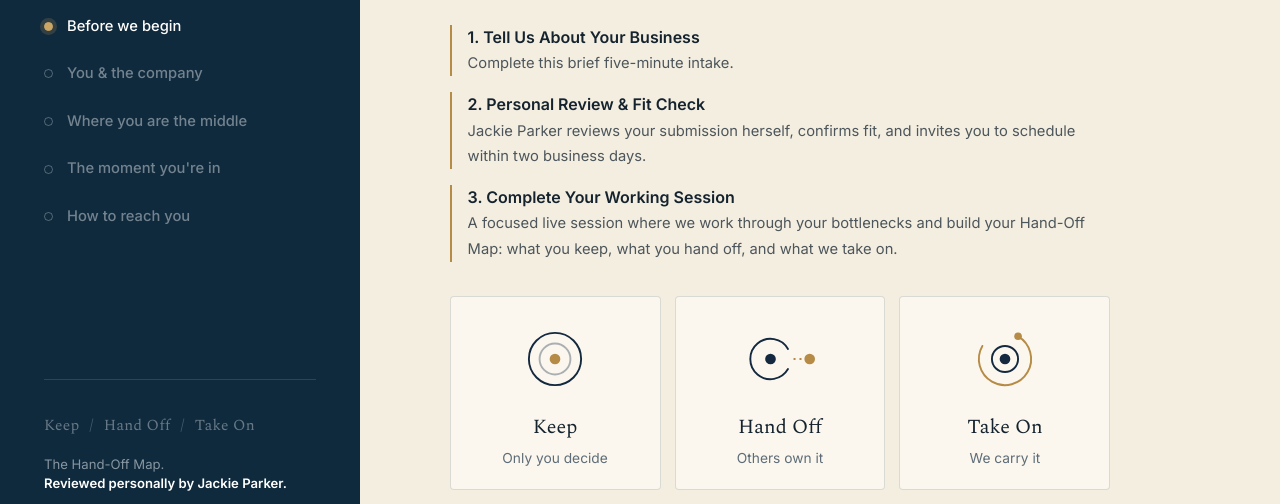
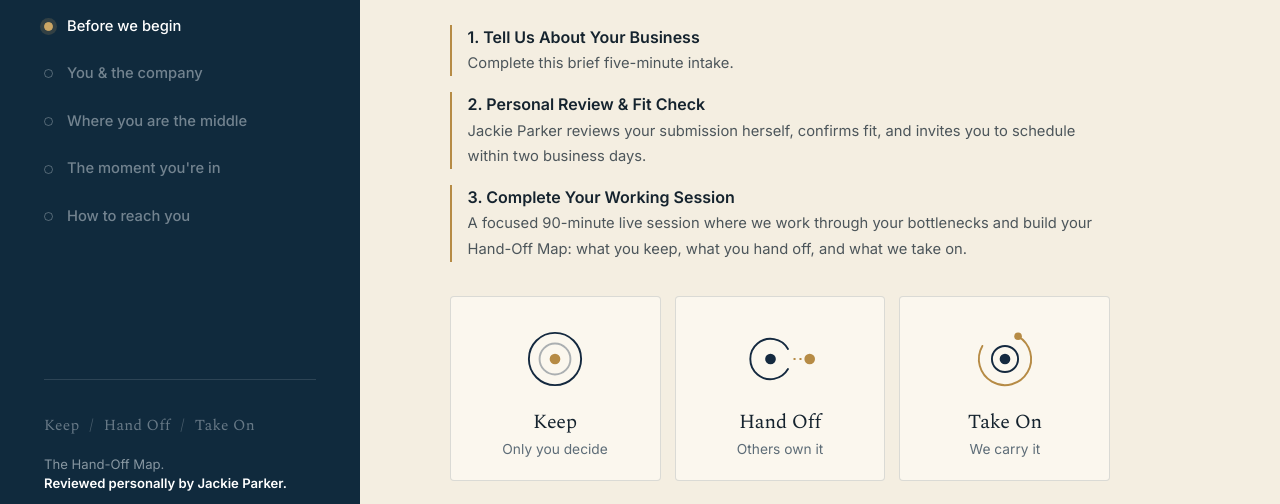
Before and after one commit to Assgnmnt/DeepSightStrategy, a plain HTML site: page founder-scale-session.html in a window 1280 px wide. Shown: the part 258-762 px from the top of the page. Drawn offline with nearby package versions, Linux system fonts and the light colour scheme.

Commit message:
Finish brief: builders line, 90-minute session, OKR credential, AI Read entry point, heading order
Co-Authored-By: Claude Sonnet 5.5 <noreply@anthropic.com>
Claude-Session: https://claude.ai/code/session_01FLU4LpmiHj4XPWneNP5H4h

```diff
--- a/founder-scale-session.html
+++ b/founder-scale-session.html
@@ -249,7 +249,7 @@
   .triad{display:grid;grid-template-columns:repeat(3,1fr);gap:14px;margin:34px 0 26px}
   .tcard{background:var(--cream-pure);border:1px solid var(--line);border-radius:4px;padding:24px 16px 20px;text-align:center;transition:all .5s var(--ease)}
   .tcard svg{display:block;margin:0 auto 14px;width:76px;height:76px}
-  .tcard h4{font-family:'Spectral',serif;font-size:1.25rem;font-weight:400;color:var(--ink)}
+  .tcard h4, .tcard h3{font-family:'Spectral',serif;font-size:1.25rem;font-weight:400;color:var(--ink)}
   .tcard p{font-size:.86rem;color:var(--muted);margin-top:4px}
   .tcard.lit{border-color:var(--gold);background:#fcf8ef;box-shadow:0 0 0 1px var(--gold) inset,0 10px 26px rgba(182,139,69,.16);transform:translateY(-3px)}
   .chips{display:flex;flex-wrap:wrap;gap:10px;margin:0 0 34px}
@@ -327,11 +327,11 @@
             <ol class="fss-journey" style="list-style:none;padding:0;margin:1.75rem 0 0;display:grid;gap:1rem">
               <li style="border-left:2px solid #B68B45;padding-left:1rem"><strong style="display:block;font-size:1rem">1. Tell Us About Your Business</strong><span style="opacity:.75;font-size:.92rem">Complete this brief five-minute intake.</span></li>
               <li style="border-left:2px solid #B68B45;padding-left:1rem"><strong style="display:block;font-size:1rem">2. Personal Review &amp; Fit Check</strong><span style="opacity:.75;font-size:.92rem">Jackie Parker reviews your submission herself, confirms fit, and invites you to schedule within two business days.</span></li>
-              <li style="border-left:2px solid #B68B45;padding-left:1rem"><strong style="display:block;font-size:1rem">3. Complete Your Working Session</strong><span style="opacity:.75;font-size:.92rem">A focused live session where we work through your bottlenecks and build your Hand-Off Map: what you keep, what you hand off, and what we take on.</span></li>
+              <li style="border-left:2px solid #B68B45;padding-left:1rem"><strong style="display:block;font-size:1rem">3. Complete Your Working Session</strong><span style="opacity:.75;font-size:.92rem">A focused 90-minute live session where we work through your bottlenecks and build your Hand-Off Map: what you keep, what you hand off, and what we take on.</span></li>
             </ol>
           </div>
 
-          <div class="triad"><div class="tcard" data-k="keep"><svg width="56" height="56" viewBox="0 0 64 64" fill="none" aria-hidden="true"><circle cx="32" cy="32" r="22" stroke="#14293F" stroke-width="1.6"/><circle cx="32" cy="32" r="13" stroke="#14293F" stroke-width="1.6" opacity=".35"/><circle cx="32" cy="32" r="4.5" fill="#B68B45"/></svg><h4>Keep</h4><p>Only you decide</p></div><div class="tcard" data-k="hand"><svg width="56" height="56" viewBox="0 0 64 64" fill="none" aria-hidden="true"><path d="M38.72 40.50A17 17 0 1 1 38.72 23.50" stroke="#14293F" stroke-width="1.6" stroke-linecap="round"/><circle cx="24" cy="32" r="4.5" fill="#14293F"/><path d="M44 32h6" stroke="#B68B45" stroke-width="1.6" stroke-linecap="round" stroke-dasharray="0.5 4.5"/><circle cx="57" cy="32" r="4.5" fill="#B68B45"/></svg><h4>Hand Off</h4><p>Others own it</p></div><div class="tcard" data-k="take"><svg width="56" height="56" viewBox="0 0 64 64" fill="none" aria-hidden="true"><path d="M43.00 12.95A22 22 0 1 1 12.95 21.00" stroke="#B68B45" stroke-width="1.6" stroke-linecap="round"/><circle cx="32" cy="32" r="11" stroke="#14293F" stroke-width="1.6"/><circle cx="32" cy="32" r="4.5" fill="#14293F"/><circle cx="43.0" cy="12.9" r="3.2" fill="#B68B45"/></svg><h4>Take On</h4><p>We carry it</p></div></div>
+          <div class="triad"><div class="tcard" data-k="keep"><svg width="56" height="56" viewBox="0 0 64 64" fill="none" aria-hidden="true"><circle cx="32" cy="32" r="22" stroke="#14293F" stroke-width="1.6"/><circle cx="32" cy="32" r="13" stroke="#14293F" stroke-width="1.6" opacity=".35"/><circle cx="32" cy="32" r="4.5" fill="#B68B45"/></svg><h3>Keep</h3><p>Only you decide</p></div><div class="tcard" data-k="hand"><svg width="56" height="56" viewBox="0 0 64 64" fill="none" aria-hidden="true"><path d="M38.72 40.50A17 17 0 1 1 38.72 23.50" stroke="#14293F" stroke-width="1.6" stroke-linecap="round"/><circle cx="24" cy="32" r="4.5" fill="#14293F"/><path d="M44 32h6" stroke="#B68B45" stroke-width="1.6" stroke-linecap="round" stroke-dasharray="0.5 4.5"/><circle cx="57" cy="32" r="4.5" fill="#B68B45"/></svg><h3>Hand Off</h3><p>Others own it</p></div><div class="tcard" data-k="take"><svg width="56" height="56" viewBox="0 0 64 64" fill="none" aria-hidden="true"><path d="M43.00 12.95A22 22 0 1 1 12.95 21.00" stroke="#B68B45" stroke-width="1.6" stroke-linecap="round"/><circle cx="32" cy="32" r="11" stroke="#14293F" stroke-width="1.6"/><circle cx="32" cy="32" r="4.5" fill="#14293F"/><circle cx="43.0" cy="12.9" r="3.2" fill="#B68B45"/></svg><h3>Take On</h3><p>We carry it</p></div></div>
           <div class="chips"><span>About five minutes</span><span>Reply within two business days</span></div>
 
           <div class="signed">
@@ -555,7 +555,7 @@
           <svg width="26" height="26" viewBox="0 0 26 26" fill="none"><path d="M6 13.5l4.5 4.5L20 8" stroke="#B68B45" stroke-width="1.6" stroke-linecap="round" stroke-linejoin="round"/></svg>
         </div>
         <h2 id="confirmTitle">Your conversation has started.</h2>
-        <div class="triad small" id="confirmTriad"><div class="tcard" data-k="keep"><svg width="56" height="56" viewBox="0 0 64 64" fill="none" aria-hidden="true"><circle cx="32" cy="32" r="22" stroke="#14293F" stroke-width="1.6"/><circle cx="32" cy="32" r="13" stroke="#14293F" stroke-width="1.6" opacity=".35"/><circle cx="32" cy="32" r="4.5" fill="#B68B45"/></svg><h4>Keep</h4><p>Only you decide</p></div><div class="tcard" data-k="hand"><svg width="56" height="56" viewBox="0 0 64 64" fill="none" aria-hidden="true"><path d="M38.72 40.50A17 17 0 1 1 38.72 23.50" stroke="#14293F" stroke-width="1.6" stroke-linecap="round"/><circle cx="24" cy="32" r="4.5" fill="#14293F"/><path d="M44 32h6" stroke="#B68B45" stroke-width="1.6" stroke-linecap="round" stroke-dasharray="0.5 4.5"/><circle cx="57" cy="32" r="4.5" fill="#B68B45"/></svg><h4>Hand Off</h4><p>Others own it</p></div><div class="tcard" data-k="take"><svg width="56" height="56" viewBox="0 0 64 64" fill="none" aria-hidden="true"><path d="M43.00 12.95A22 22 0 1 1 12.95 21.00" stroke="#B68B45" stroke-width="1.6" stroke-linecap="round"/><circle cx="32" cy="32" r="11" stroke="#14293F" stroke-width="1.6"/><circle cx="32" cy="32" r="4.5" fill="#14293F"/><circle cx="43.0" cy="12.9" r="3.2" fill="#B68B45"/></svg><h4>Take On</h4><p>We carry it</p></div></div>
+        <div class="triad small" id="confirmTriad"><div class="tcard" data-k="keep"><svg width="56" height="56" viewBox="0 0 64 64" fill="none" aria-hidden="true"><circle cx="32" cy="32" r="22" stroke="#14293F" stroke-width="1.6"/><circle cx="32" cy="32" r="13" stroke="#14293F" stroke-width="1.6" opacity=".35"/><circle cx="32" cy="32" r="4.5" fill="#B68B45"/></svg><h3>Keep</h3><p>Only you decide</p></div><div class="tcard" data-k="hand"><svg width="56" height="56" viewBox="0 0 64 64" fill="none" aria-hidden="true"><path d="M38.72 40.50A17 17 0 1 1 38.72 23.50" stroke="#14293F" stroke-width="1.6" stroke-linecap="round"/><circle cx="24" cy="32" r="4.5" fill="#14293F"/><path d="M44 32h6" stroke="#B68B45" stroke-width="1.6" stroke-linecap="round" stroke-dasharray="0.5 4.5"/><circle cx="57" cy="32" r="4.5" fill="#B68B45"/></svg><h3>Hand Off</h3><p>Others own it</p></div><div class="tcard" data-k="take"><svg width="56" height="56" viewBox="0 0 64 64" fill="none" aria-hidden="true"><path d="M43.00 12.95A22 22 0 1 1 12.95 21.00" stroke="#B68B45" stroke-width="1.6" stroke-linecap="round"/><circle cx="32" cy="32" r="11" stroke="#14293F" stroke-width="1.6"/><circle cx="32" cy="32" r="4.5" fill="#14293F"/><circle cx="43.0" cy="12.9" r="3.2" fill="#B68B45"/></svg><h3>Take On</h3><p>We carry it</p></div></div>
         <p class="reflect" id="confirmReflect"></p>
         <div class="next">
           <div class="k">What happens now</div>
```
Also changed, not shown: ai-adoption-read.html (+2 -2 lines), index.html (+2 -2 lines), our-firm.html (+1 -0 lines).
